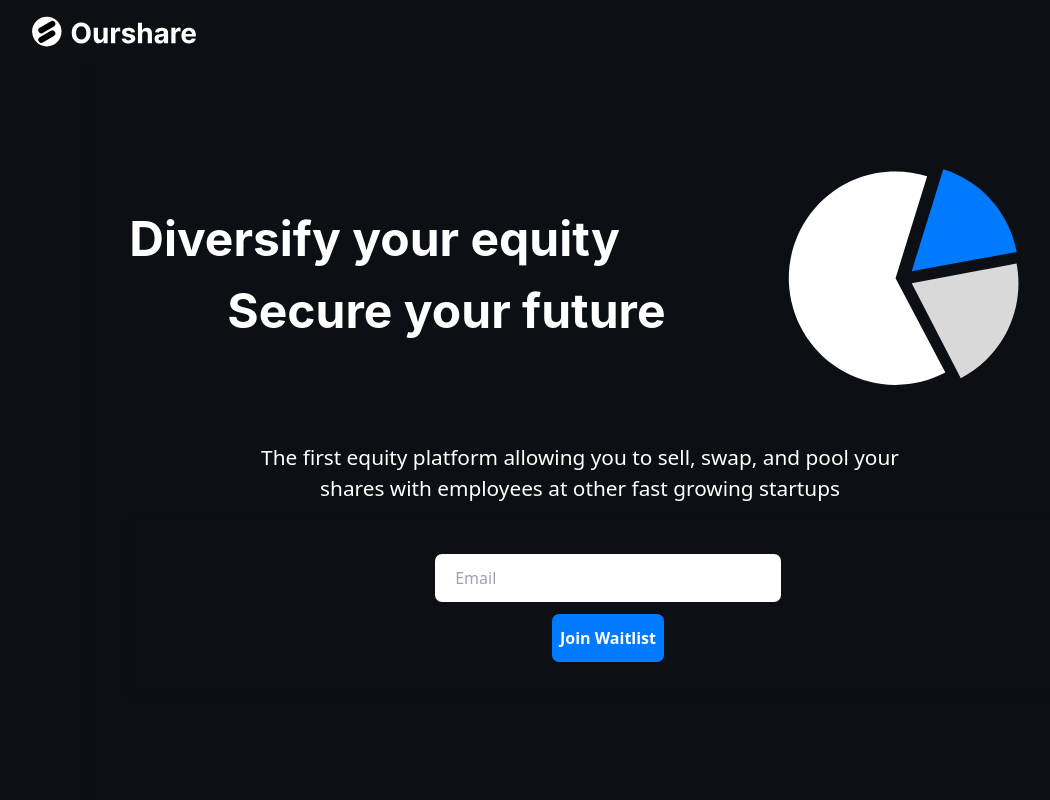
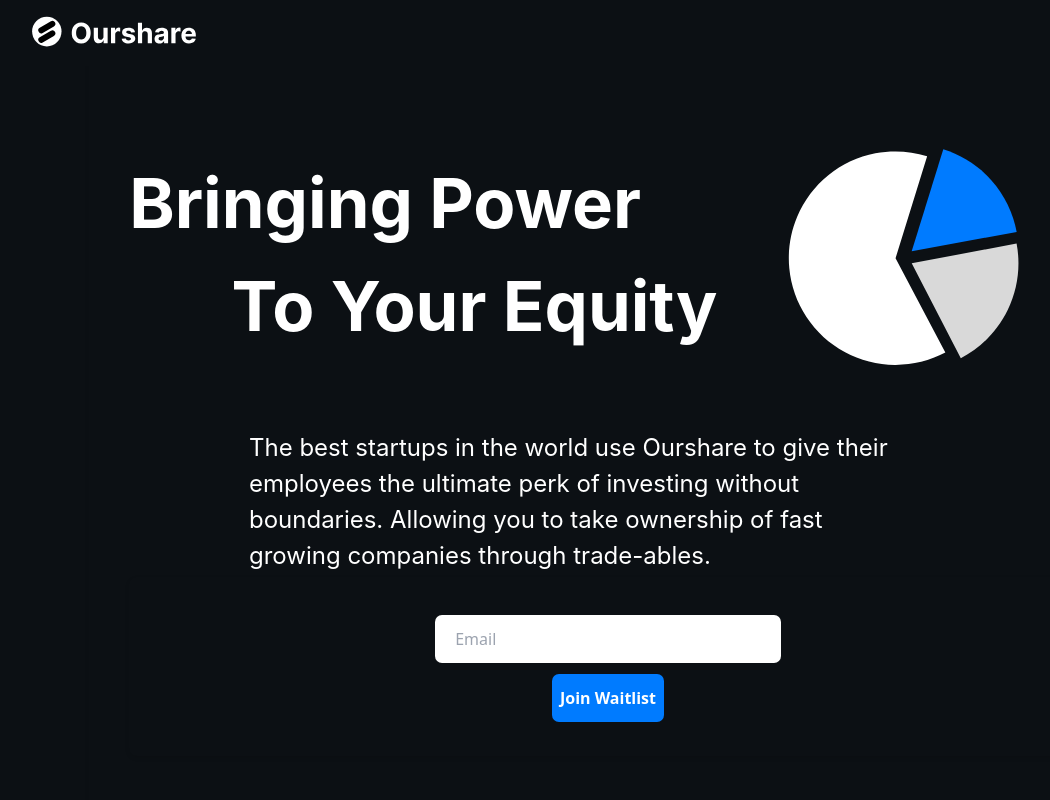
Before and after one commit to akigler/ourshare, a Next.js app: page / in a window 1280 px wide. Shown: the top 800 px of the page, without its empty margins (32-1082 px from the left). Built offline with nearby package versions, Linux system fonts and the light colour scheme.

Commit message:
new branch for trade-ables marketing

```diff
--- a/src/components/Ourshare.tsx
+++ b/src/components/Ourshare.tsx
@@ -11,8 +11,8 @@ const Ourshare = () => {
       <div className={styles.heading}>
         <div className={styles.landingFlex}>
           <div className={styles.titleFlex}>
-            <h1 className={styles.title1}>Diversify your equity</h1>
-            <h1 className={styles.title2}>{"      "} Secure your future</h1>
+            <h1 className={styles.title1}>Bringing Power</h1>
+            <h1 className={styles.title2}>{"      "} To Your Equity</h1>
           </div>
           <Image
             src="/images/PIEW.svg"
@@ -24,8 +24,9 @@ const Ourshare = () => {
         </div>
         <div className="lowerFlex">
           <p className={styles.paragragh}>
-            The first equity platform allowing you to sell, swap, and pool your
-            shares with employees at other fast growing startups
+            The best startups in the world use Ourshare to give their employees
+            the ultimate perk of investing without boundaries. Allowing you to
+            take ownership of fast growing companies through trade-ables.
           </p>
           <SignUp />
         </div>
--- a/src/styles/Ourshare.module.css
+++ b/src/styles/Ourshare.module.css
@@ -11,17 +11,17 @@
   display: flex;
   flex-direction: column;
   width: 100%;
-  padding-top: 80px;
+  padding-top: 70px;
 }
 
 .title1 {
-  font-size: 1.7rem; /* Adjust the size as needed */
+  font-size: 2.6rem; /* Adjust the size as needed */
   font-weight: bolder;
   font-family: "Inter", sans-serif; /* Use Inter font for the title */
   color: #fff; /* Customize the color */
 }
 .title2 {
-  font-size: 1.7rem; /* Adjust the size as needed */
+  font-size: 2.6rem; /* Adjust the size as needed */
   font-weight: bold;
   font-family: "Inter", sans-serif; /* Use Inter font for the title */
   color: #fff; /* Customize the color */
@@ -31,20 +31,22 @@
 
 .paragragh {
   max-width: 710px;
+  font-family: "Inter", sans-serif;
+  text-align: left;
   margin: auto auto;
   /* display: inline-block; */
   margin: 1rem;
-  padding: 12px 24px; /* Add some padding to the button */
-  font-size: 1.1rem; /* Adjust the size as needed */
+  padding: 6px 24px; /* Add some padding to the button */
+  font-size: 1.2rem; /* Adjust the size as needed */
   color: #fff; /* Customize the text color */
   /* text-align: left; */
 }
 
 .pie {
-  margin-left: 20px;
+  margin-left: 50px;
   margin-right: 20px;
-  width: 240px;
-  height: 240px;
+  width: 250px;
+  height: 250px;
 }
 
 .titleFlex {
@@ -75,19 +77,32 @@
 
 /* tablet */
 @media only screen and (min-width: 768px) {
+  .heading {
+    padding-top: 60px;
+  }
   .title1 {
-    font-size: 2.8rem; /* Adjust the size as needed */
+    font-size: 3.6rem; /* Adjust the size as needed */
     font-weight: bold;
     font-family: "Inter", sans-serif; /* Use Inter font for the title */
     color: #fff; /* Customize the color */
   }
   .title2 {
-    font-size: 2.8rem; /* Adjust the size as needed */
+    font-size: 3.6rem; /* Adjust the size as needed */
     font-weight: bold;
     font-family: "Inter", sans-serif; /* Use Inter font for the title */
     color: #fff; /* Customize the color */
     position: relative;
     left: 20%;
+  }
+  .pie {
+    margin-left: 50px;
+    margin-right: 20px;
+    width: 280px;
+    height: 280px;
+  }
+  .paragragh {
+    font-size: 1.5rem;
+    padding: 3px 24px; /* Add some padding to the button */
   }
 }
 /* laptop */
@@ -97,13 +112,13 @@
     justify-content: space-between;
   }
   .title1 {
-    font-size: 3rem; /* Adjust the size as needed */
+    font-size: 4.3rem; /* Adjust the size as needed */
     font-weight: bold;
     font-family: "Inter", sans-serif; /* Use Inter font for the title */
     color: #fff; /* Customize the color */
   }
   .title2 {
-    font-size: 3rem; /* Adjust the size as needed */
+    font-size: 4.3rem; /* Adjust the size as needed */
     font-weight: bold;
     font-family: "Inter", sans-serif; /* Use Inter font for the title */
     color: #fff; /* Customize the color */
@@ -125,8 +140,11 @@
     flex-direction: column;
   }
   .paragragh {
+    padding-top: 20px;
     display: flex;
-    font-size: 1.3rem;
+    font-family: "Inter", sans-serif;
+    text-align: left;
+    font-size: 1.5rem;
     justify-content: center;
     align-items: center;
     flex-direction: column;
@@ -157,7 +175,7 @@
     left: 20%;
   }
   .pie {
-    margin-left: 60px;
+    margin-left: 90px;
     margin-right: 20px;
     width: 375px;
     height: 375px;
@@ -172,11 +190,13 @@
   }
   .paragragh {
     display: flex;
-    font-size: 1.3rem;
+    font-size: 1.5rem;
+    font-family: "Inter", sans-serif;
     justify-content: center;
+    text-align: left;
     align-items: center;
     flex-direction: column;
-    margin: auto 10%;
+    margin: auto 15%;
   }
   .lowerFlex {
     /* justify-content: center; */
```
